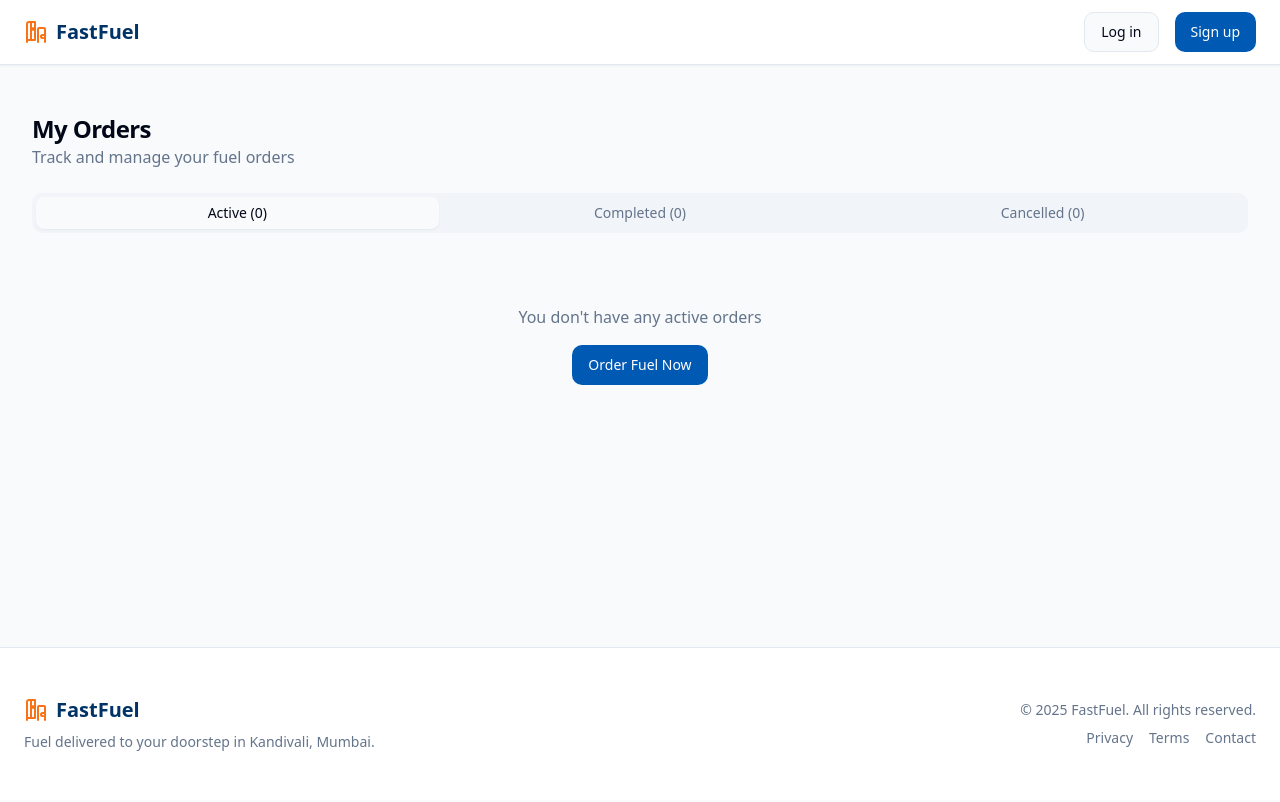
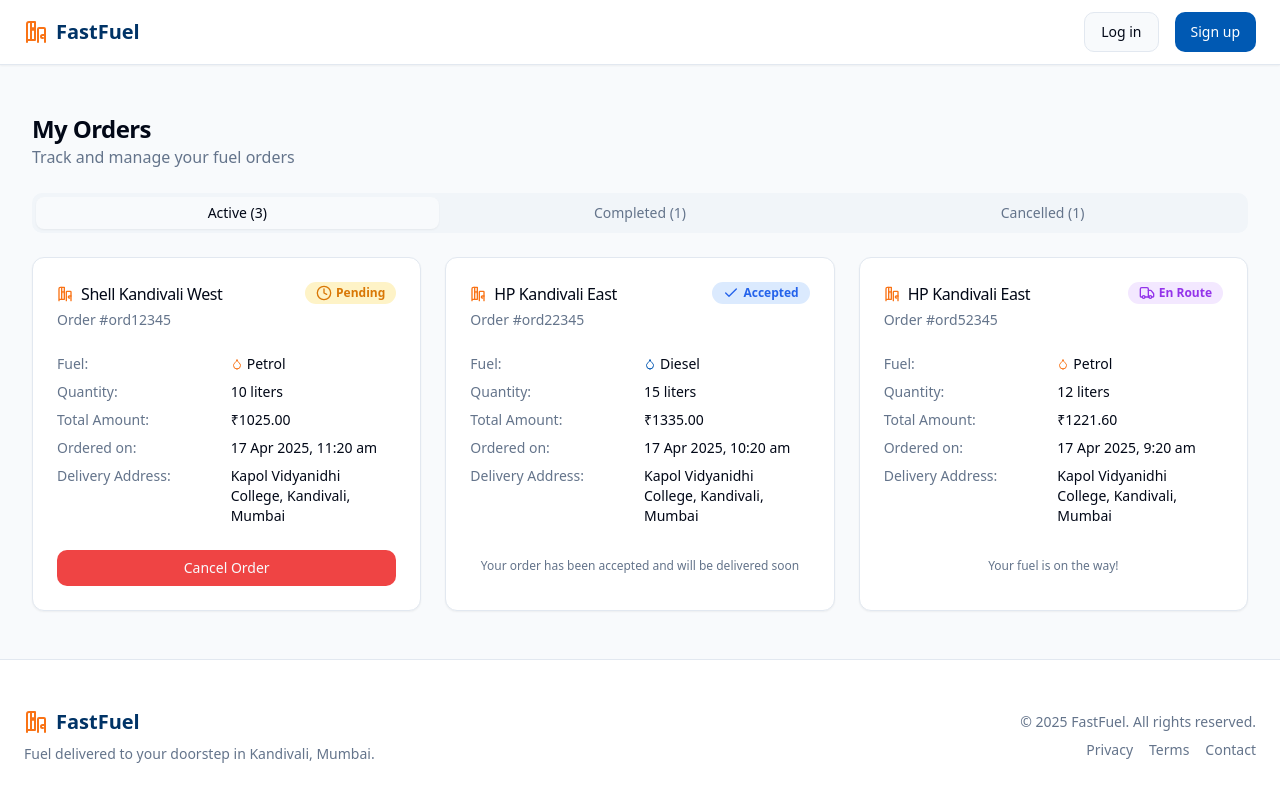
Before and after one commit to aditya03dev/fastfuel-delivery-app, a React (Vite) app: page /user/orders in a window 1280 px wide. Shown: the top 802 px of the page. Built offline with nearby package versions, Linux system fonts and the light colour scheme.

Commit message:
Reverted to edit edt-6b70cb49-3bfc-4d5c-bdd6-0a5d538ae398: "Run SQL migrations
Apply the database schema changes."

```diff
--- a/src/components/user/order-card.tsx
+++ b/src/components/user/order-card.tsx
@@ -1,3 +1,4 @@
+
 import { Badge } from "@/components/ui/badge";
 import { Button } from "@/components/ui/button";
 import { Card, CardContent, CardFooter, CardHeader, CardTitle } from "@/components/ui/card";
@@ -20,7 +21,6 @@ export interface OrderData {
   status: OrderStatus;
   timestamp: string;
   deliveryAddress: string;
-  pump_id: string;
 }
 
 // Props interface
--- a/src/pages/user/MyOrders.tsx
+++ b/src/pages/user/MyOrders.tsx
@@ -8,61 +8,93 @@ import { Header } from "@/components/layout/header";
 import { useState } from "react";
 import { toast } from "sonner";
 import { Tabs, TabsContent, TabsList, TabsTrigger } from "@/components/ui/tabs";
-import { useQuery } from "@tanstack/react-query";
-import { supabase } from "@/integrations/supabase/client";
-import { useAuth } from "@/contexts/AuthContext";
+
+// Mock data - will be replaced with Supabase data
+const mockOrders: OrderData[] = [
+  {
+    id: "ord123456789",
+    pumpName: "Shell Kandivali West",
+    adminUsername: "shell_admin",
+    fuelType: "petrol",
+    quantity: 10,
+    totalAmount: 1025.00,
+    status: "pending",
+    timestamp: new Date().toISOString(),
+    deliveryAddress: "Kapol Vidyanidhi College, Kandivali, Mumbai",
+  },
+  {
+    id: "ord223456789",
+    pumpName: "HP Kandivali East",
+    adminUsername: "hp_admin",
+    fuelType: "diesel",
+    quantity: 15,
+    totalAmount: 1335.00,
+    status: "accepted",
+    timestamp: new Date(Date.now() - 3600000).toISOString(), // 1 hour ago
+    deliveryAddress: "Kapol Vidyanidhi College, Kandivali, Mumbai",
+  },
+  {
+    id: "ord323456789",
+    pumpName: "Indian Oil Kandivali",
+    adminUsername: "ioc_admin",
+    fuelType: "petrol",
+    quantity: 5,
+    totalAmount: 504.50,
+    status: "delivered",
+    timestamp: new Date(Date.now() - 86400000).toISOString(), // 1 day ago
+    deliveryAddress: "Kapol Vidyanidhi College, Kandivali, Mumbai",
+  },
+  {
+    id: "ord423456789",
+    pumpName: "Shell Kandivali West",
+    adminUsername: "shell_admin",
+    fuelType: "diesel",
+    quantity: 8,
+    totalAmount: 714.40,
+    status: "declined",
+    timestamp: new Date(Date.now() - 172800000).toISOString(), // 2 days ago
+    deliveryAddress: "Kapol Vidyanidhi College, Kandivali, Mumbai",
+  },
+  {
+    id: "ord523456789",
+    pumpName: "HP Kandivali East",
+    adminUsername: "hp_admin",
+    fuelType: "petrol",
+    quantity: 12,
+    totalAmount: 1221.60,
+    status: "en_route",
+    timestamp: new Date(Date.now() - 7200000).toISOString(), // 2 hours ago
+    deliveryAddress: "Kapol Vidyanidhi College, Kandivali, Mumbai",
+  },
+];
 
 const MyOrders = () => {
-  const { user } = useAuth();
+  const [orders, setOrders] = useState<OrderData[]>(mockOrders);
   const [feedbackOrderId, setFeedbackOrderId] = useState<string | null>(null);
   const [feedbackPumpName, setFeedbackPumpName] = useState<string>("");
 
-  // Fetch orders from Supabase
-  const { data: orders = [], refetch } = useQuery({
-    queryKey: ['orders', user?.id],
-    queryFn: async () => {
-      if (!user) return [];
-
-      const { data, error } = await supabase
-        .from('orders')
-        .select(`
-          *,
-          pump:pump_profiles(pump_name)
-        `)
-        .eq('user_id', user.id)
-        .order('created_at', { ascending: false });
-
-      if (error) throw error;
-
-      return data.map(order => ({
-        id: order.id,
-        pumpName: order.pump.pump_name,
-        fuelType: order.fuel_type,
-        quantity: order.quantity,
-        totalAmount: order.total_amount,
-        status: order.status,
-        timestamp: order.created_at,
-        deliveryAddress: order.delivery_address,
-        pump_id: order.pump_id
-      }));
-    },
-    enabled: !!user
-  });
+  // Helper function to find order by ID
+  const getOrderById = (id: string) => {
+    return orders.find(order => order.id === id);
+  };
 
   // Handle order cancellation
   const handleCancelOrder = async (orderId: string) => {
     try {
-      const { error } = await supabase
-        .from('orders')
-        .update({ status: 'cancelled' })
-        .eq('id', orderId)
-        .eq('status', 'pending');
+      // Mock API call - will be replaced with Supabase
+      await new Promise(resolve => setTimeout(resolve, 1000));
 
-      if (error) throw error;
+      // Update local state
+      setOrders(prevOrders =>
+        prevOrders.map(order =>
+          order.id === orderId
+            ? { ...order, status: "cancelled" }
+            : order
+        )
+      );
 
       toast.success("Order cancelled successfully!");
-      refetch();
-    } catch (error: any) {
+    } catch (error) {
       toast.error("Failed to cancel order. Please try again.");
       console.error(error);
     }
@@ -70,20 +102,25 @@ const MyOrders = () => {
 
   // Handle feedback dialog
   const handleFeedbackClick = (orderId: string) => {
-    const order = orders.find(o => o.id === orderId);
+    const order = getOrderById(orderId);
     if (order) {
       setFeedbackOrderId(orderId);
       setFeedbackPumpName(order.pumpName);
     }
   };
 
-  // Filter orders by status
+  // Close feedback dialog
+  const closeFeedbackDialog = () => {
+    setFeedbackOrderId(null);
+  };
+
+  // Filter orders by status for tabs
   const activeOrders = orders.filter(order =>
     ["pending", "accepted", "en_route"].includes(order.status)
   );
 
   const completedOrders = orders.filter(order =>
-    order.status === "delivered"
+    ["delivered"].includes(order.status)
   );
 
   const cancelledOrders = orders.filter(order =>
@@ -174,7 +211,7 @@ const MyOrders = () => {
         </div>
 
         {/* Feedback Dialog */}
-        <Dialog open={!!feedbackOrderId} onOpenChange={() => setFeedbackOrderId(null)}>
+        <Dialog open={!!feedbackOrderId} onOpenChange={() => closeFeedbackDialog()}>
           <DialogContent className="sm:max-w-[500px]">
             <DialogHeader>
               <DialogTitle>Leave Feedback</DialogTitle>
@@ -183,7 +220,7 @@ const MyOrders = () => {
               <FeedbackForm
                 orderId={feedbackOrderId}
                 pumpName={feedbackPumpName}
-                onSubmitComplete={() => setFeedbackOrderId(null)}
+                onSubmitComplete={closeFeedbackDialog}
               />
             )}
           </DialogContent>
--- a/src/pages/user/OrderFuel.tsx
+++ b/src/pages/user/OrderFuel.tsx
@@ -1,4 +1,4 @@
-import React, { useState } from "react";
+
 import { Button } from "@/components/ui/button";
 import { Card, CardContent, CardDescription, CardFooter, CardHeader, CardTitle } from "@/components/ui/card";
 import { Form, FormControl, FormDescription, FormField, FormItem, FormLabel, FormMessage } from "@/components/ui/form";
@@ -8,14 +8,19 @@ import { RadioGroup, RadioGroupItem } from "@/components/ui/radio-group";
 import { Select, SelectContent, SelectItem, SelectTrigger, SelectValue } from "@/components/ui/select";
 import { zodResolver } from "@hookform/resolvers/zod";
 import { useForm } from "react-hook-form";
+import { useState } from "react";
 import { z } from "zod";
 import { toast } from "sonner";
 import { useNavigate } from "react-router-dom";
 import { Header } from "@/components/layout/header";
 import { Footer } from "@/components/layout/footer";
-import { supabase } from "@/integrations/supabase/client";
-import { useQuery } from "@tanstack/react-query";
-import { useAuth } from "@/contexts/AuthContext";
+
+// Mock data - will be replaced with Supabase data
+const mockPumps = [
+  { id: "1", pumpName: "Shell Kandivali West", adminUsername: "shell_admin", petrolPrice: 102.5, dieselPrice: 89.3 },
+  { id: "2", pumpName: "HP Kandivali East", adminUsername: "hp_admin", petrolPrice: 101.8, dieselPrice: 88.9 },
+  { id: "3", pumpName: "Indian Oil Kandivali", adminUsername: "ioc_admin", petrolPrice: 100.9, dieselPrice: 87.5 },
+];
 
 // Form schema
 const orderFormSchema = z.object({
@@ -40,34 +45,25 @@ type OrderFormValues = z.infer<typeof orderFormSchema>;
 
 const OrderFuel = () => {
   const navigate = useNavigate();
-  const { user } = useAuth();
+  const [selectedPump, setSelectedPump] = useState<typeof mockPumps[0] | null>(null);
   const [isLoading, setIsLoading] = useState(false);
 
-  // Fetch available pumps
-  const { data: pumps = [], isLoading: isPumpsLoading } = useQuery({
-    queryKey: ['pumps'],
-    queryFn: async () => {
-      const { data, error } = await supabase
-        .from('pump_profiles')
-        .select('*');
-
-      if (error) throw error;
-      return data;
-    }
-  });
-
+  // Initialize form
   const form = useForm<OrderFormValues>({
     resolver: zodResolver(orderFormSchema),
     defaultValues: {
       pumpId: "",
       fuelType: "petrol",
       quantity: "10",
-      deliveryAddress: "",
+      deliveryAddress: "Kapol Vidyanidhi College, Kandivali, Mumbai",
     },
   });
 
-  // Get selected pump details
-  const selectedPump = pumps.find((p) => p.id === form.watch("pumpId"));
+  // Handle pump selection
+  const handlePumpChange = (pumpId: string) => {
+    const pump = mockPumps.find((p) => p.id === pumpId);
+    setSelectedPump(pump || null);
+  };
 
   // Calculate order total
   const calculateTotal = () => {
@@ -77,41 +73,36 @@ const OrderFuel = () => {
     const fuelType = form.watch("fuelType");
 
     const price = fuelType === "petrol"
-      ? selectedPump.petrol_price
-      : selectedPump.diesel_price;
+      ? selectedPump.petrolPrice
+      : selectedPump.dieselPrice;
 
     return price * quantity;
   };
 
   // Handle form submission
   const onSubmit = async (data: OrderFormValues) => {
-    if (!user) {
-      toast.error("Please log in to place an order");
-      return;
-    }
-
     setIsLoading(true);
 
     try {
-      const { error } = await supabase
-        .from('orders')
-        .insert({
-          user_id: user.id,
-          pump_id: data.pumpId,
-          fuel_type: data.fuelType,
-          quantity: Number(data.quantity),
-          total_amount: calculateTotal(),
-          status: 'pending',
-          delivery_address: data.deliveryAddress,
-        });
+      // Mock API call - will be replaced with Supabase
+      await new Promise((resolve) => setTimeout(resolve, 1500));
 
-      if (error) throw error;
+      // Log order data
+      console.log("Order data:", {
+        ...data,
+        total: calculateTotal(),
+        timestamp: new Date().toISOString(),
+        status: "pending",
+      });
 
+      // Show success toast
       toast.success("Order placed successfully!");
+
+      // Redirect to orders page
       navigate("/user/orders");
-    } catch (error: any) {
-      console.error("Order error:", error);
-      toast.error(error.message || "Failed to place order");
+    } catch (error) {
+      toast.error("Failed to place order. Please try again.");
+      console.error(error);
     } finally {
       setIsLoading(false);
     }
@@ -122,6 +113,7 @@ const OrderFuel = () => {
       <Header />
       <main className="flex-1 container py-12">
         <div className="grid gap-8 md:grid-cols-2">
+          {/* Order Form */}
           <Card>
             <CardHeader>
               <div className="flex items-center gap-2">
@@ -142,7 +134,10 @@ const OrderFuel = () => {
                       <FormItem>
                         <FormLabel>Petrol Pump</FormLabel>
                         <Select
-                          onValueChange={field.onChange}
+                          onValueChange={(value) => {
+                            field.onChange(value);
+                            handlePumpChange(value);
+                          }}
                           defaultValue={field.value}
                         >
                           <FormControl>
@@ -151,21 +146,15 @@ const OrderFuel = () => {
                             </SelectTrigger>
                           </FormControl>
                           <SelectContent>
-                            {isPumpsLoading ? (
-                              <SelectItem value="">Loading pumps...</SelectItem>
-                            ) : pumps.length === 0 ? (
-                              <SelectItem value="">No pumps available</SelectItem>
-                            ) : (
-                              pumps.map((pump) => (
-                                <SelectItem key={pump.id} value={pump.id}>
-                                  {pump.pump_name}
-                                </SelectItem>
-                              ))
-                            )}
+                            {mockPumps.map((pump) => (
+                              <SelectItem key={pump.id} value={pump.id}>
+                                {pump.pumpName} ({pump.adminUsername})
+                              </SelectItem>
+                            ))}
                           </SelectContent>
                         </Select>
                         <FormDescription>
-                          Choose from registered pumps in your area
+                          Choose from registered pumps in Kandivali
                         </FormDescription>
                         <FormMessage />
                       </FormItem>
@@ -191,7 +180,7 @@ const OrderFuel = () => {
                                     <RadioGroupItem value="petrol" />
                                   </FormControl>
                                   <FormLabel className="font-normal">
-                                    Petrol (₹{selectedPump.petrol_price}/L)
+                                    Petrol (₹{selectedPump.petrolPrice}/L)
                                   </FormLabel>
                                 </FormItem>
                                 <FormItem className="flex items-center space-x-2 space-y-0">
@@ -199,7 +188,7 @@ const OrderFuel = () => {
                                     <RadioGroupItem value="diesel" />
                                   </FormControl>
                                   <FormLabel className="font-normal">
-                                    Diesel (₹{selectedPump.diesel_price}/L)
+                                    Diesel (₹{selectedPump.dieselPrice}/L)
                                   </FormLabel>
                                 </FormItem>
                               </RadioGroup>
@@ -242,7 +231,7 @@ const OrderFuel = () => {
                               <Input {...field} />
                             </FormControl>
                             <FormDescription>
-                              Your delivery address
+                              Your delivery address in Kandivali, Mumbai
                             </FormDescription>
                             <FormMessage />
                           </FormItem>
@@ -265,7 +254,7 @@ const OrderFuel = () => {
             </CardContent>
           </Card>
 
-          {/* Order Summary Card */}
+          {/* Order Summary */}
           <div>
             <Card>
               <CardHeader>
@@ -277,7 +266,7 @@ const OrderFuel = () => {
                   <div className="space-y-4">
                     <div className="grid grid-cols-2 gap-2">
                       <div className="text-sm text-muted-foreground">Petrol Pump:</div>
-                      <div className="text-sm font-medium">{selectedPump.pump_name}</div>
+                      <div className="text-sm font-medium">{selectedPump.pumpName}</div>
 
                       <div className="text-sm text-muted-foreground">Fuel Type:</div>
                       <div className="text-sm font-medium capitalize">
@@ -292,8 +281,8 @@ const OrderFuel = () => {
                       <div className="text-sm text-muted-foreground">Unit Price:</div>
                       <div className="text-sm font-medium">
                         ₹{form.watch("fuelType") === "petrol"
-                          ? selectedPump.petrol_price
-                          : selectedPump.diesel_price}/L
+                          ? selectedPump.petrolPrice
+                          : selectedPump.dieselPrice}/L
                       </div>
 
                       <div className="text-sm text-muted-foreground">Delivery Address:</div>
```
